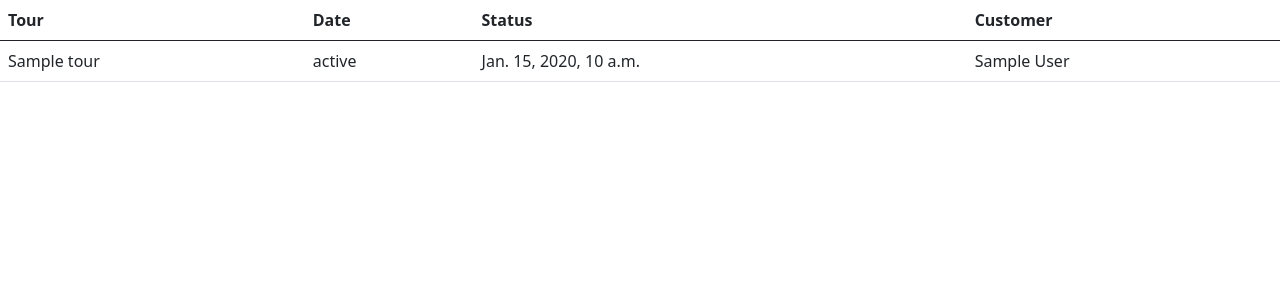
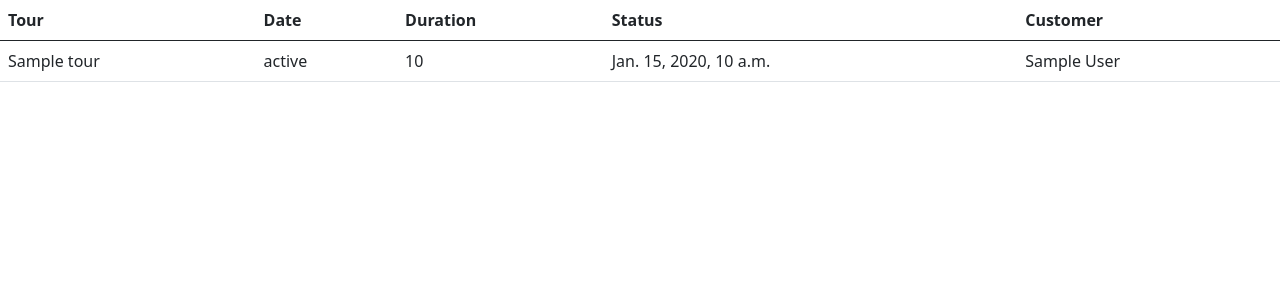
Before and after one commit to fallprojects/gastrotourism, a Django app: template gastrotourism/mainapp/templates/mainapp/orders.html in a window 1280 px wide. Shown: the part 56-356 px from the top of the page. Run offline with Django 3.2, Linux system fonts and the light colour scheme; the template is opened without the code that fills it: most values are stand-ins (such as "Sample title", 1, 10 or a date in 2020).

Commit message:
style added

```diff
--- a/gastrotourism/mainapp/templates/mainapp/orders.html
+++ b/gastrotourism/mainapp/templates/mainapp/orders.html
@@ -5,6 +5,7 @@
     <tr>
         <th scope="col">Tour</th>
         <th scope="col">Date</th>
+        <th scope="col">Duration</th>
         <th scope="col">Status</th>
         <th scope="col">Customer</th>
     </tr>
@@ -14,6 +15,7 @@
     <tr>
         <td scope="row">{{ order.tour.name }}</td>
         <td>{{ order.status }}</td>
+        <td>{{order.tour.duration}}</td>
         <td>{{ order.date_created }}</td>
         <td> {{ order.customer.full_name }}</td>
     </tr>
```
Lines whose indentation alone changed are shown as unchanged.
